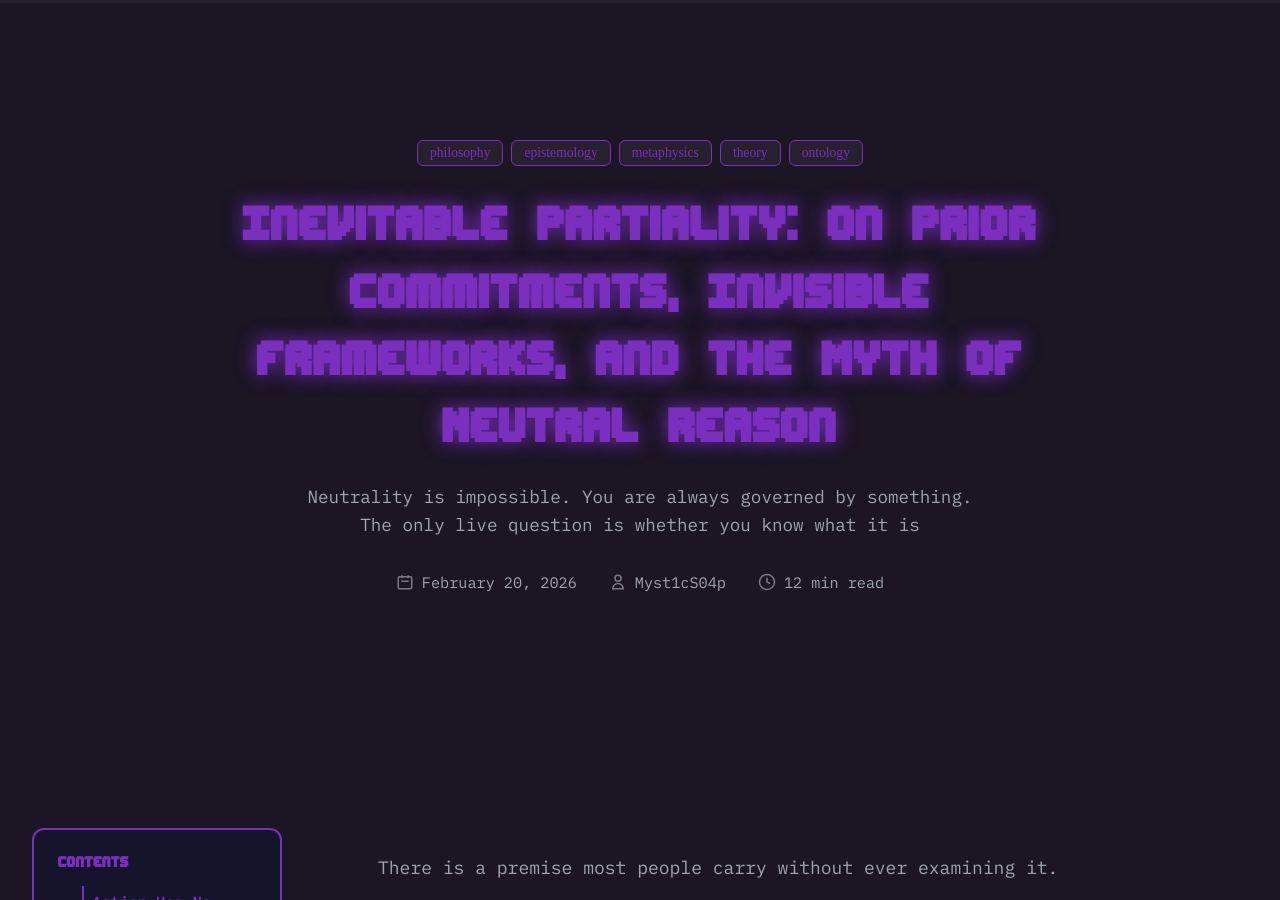
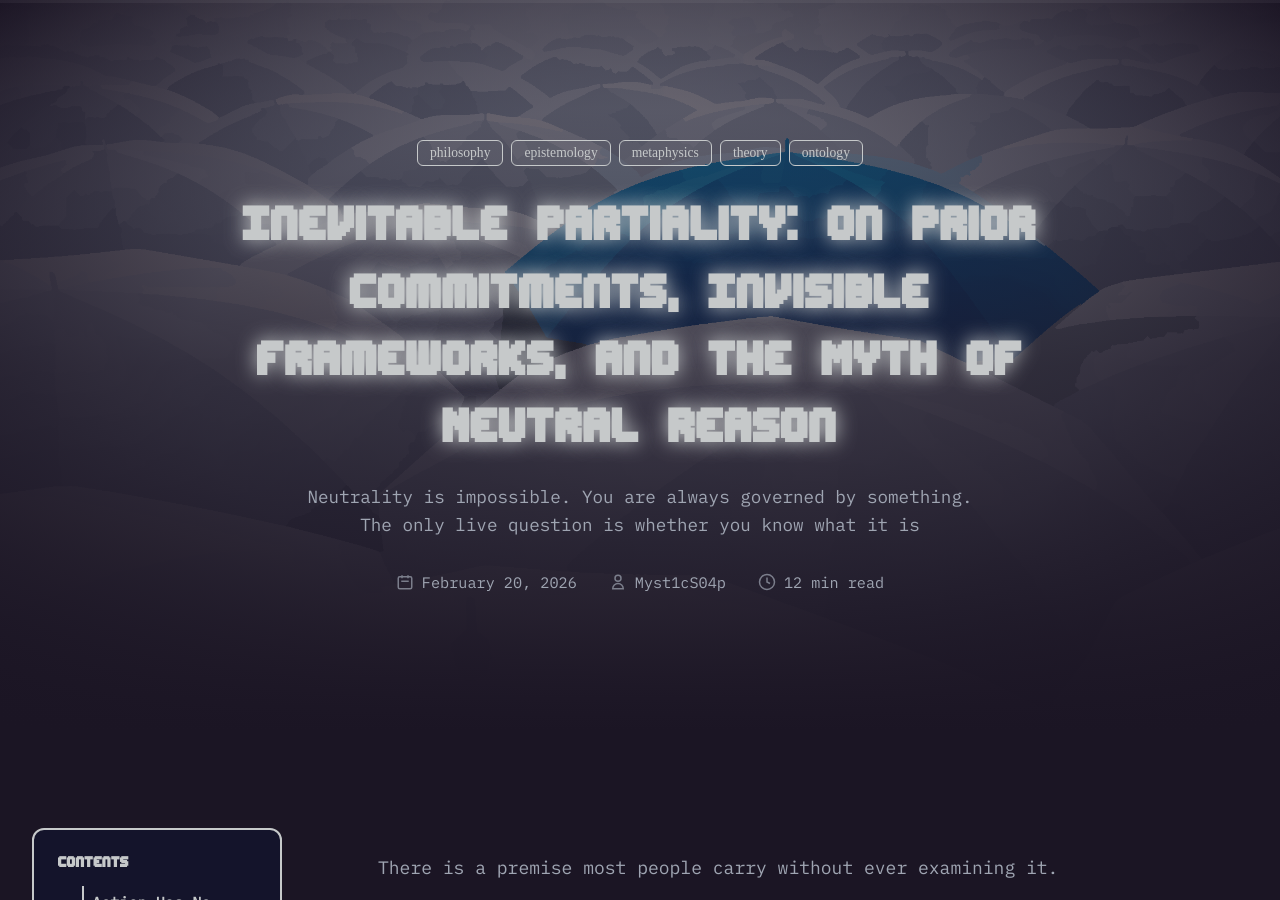
Before and after one commit to Myst1cS04p/Me, a Jekyll site: the page built from _articles/inevitable-partiality-of-epistemology.md, in a window 1280 px wide and 900 px high. Built offline with Jekyll 4.4.1, drawn with Linux system fonts in a browser that asks for light colours.

Commit message:
Added images to post

```diff
--- a/_articles/freedom.md
+++ b/_articles/inevitable-partiality-of-epistemology.md
@@ -4,11 +4,13 @@ title: "Inevitable Partiality: On Prior Commitments, Invisible Frameworks, and t
 date: 2026-02-20
 author: Myst1cS04p
 tags: [philosophy, epistemology, metaphysics, theory, ontology]
-color: "#7B2FBE"
+color: "#c6c9ca"
 excerpt: "Neutrality is impossible. You are always governed by something. The only live question is whether you know what it is"
 description: "An examination of why ungrounded reasoning is incoherent, how bias is not a flaw in human cognition but its operating system, and why intelligence amplifies whatever governs it rather than resolving the problem of what that should be."
 reading_time: "12 min read"
 css: assets/css/articles.css
+cover: assets/img/articles/covers/partiality.png
+title-image: assets/img/articles/covers/partiality.png
 ---
 
 
```
Also changed, not shown: assets/img/articles/covers/partiality.png (added).
